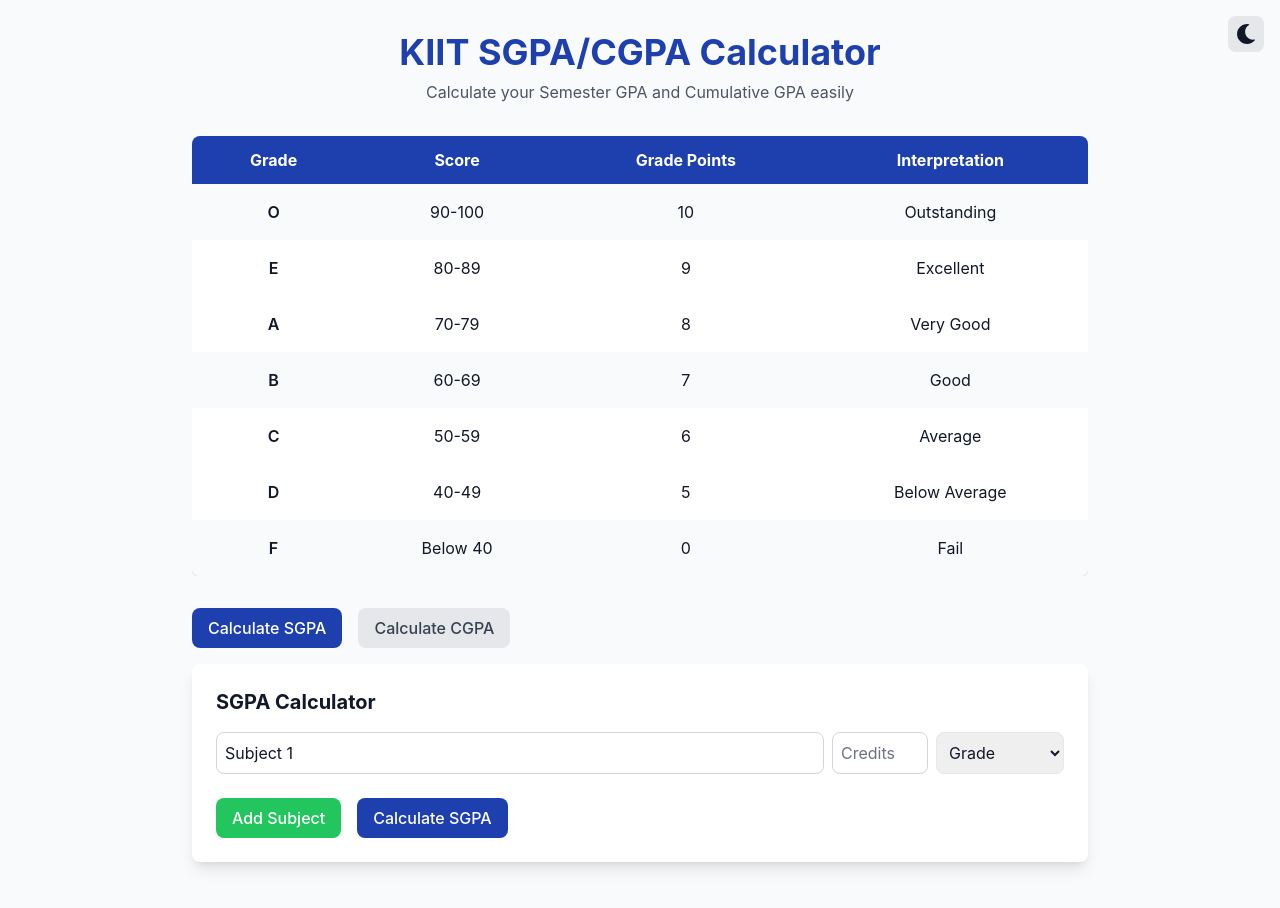
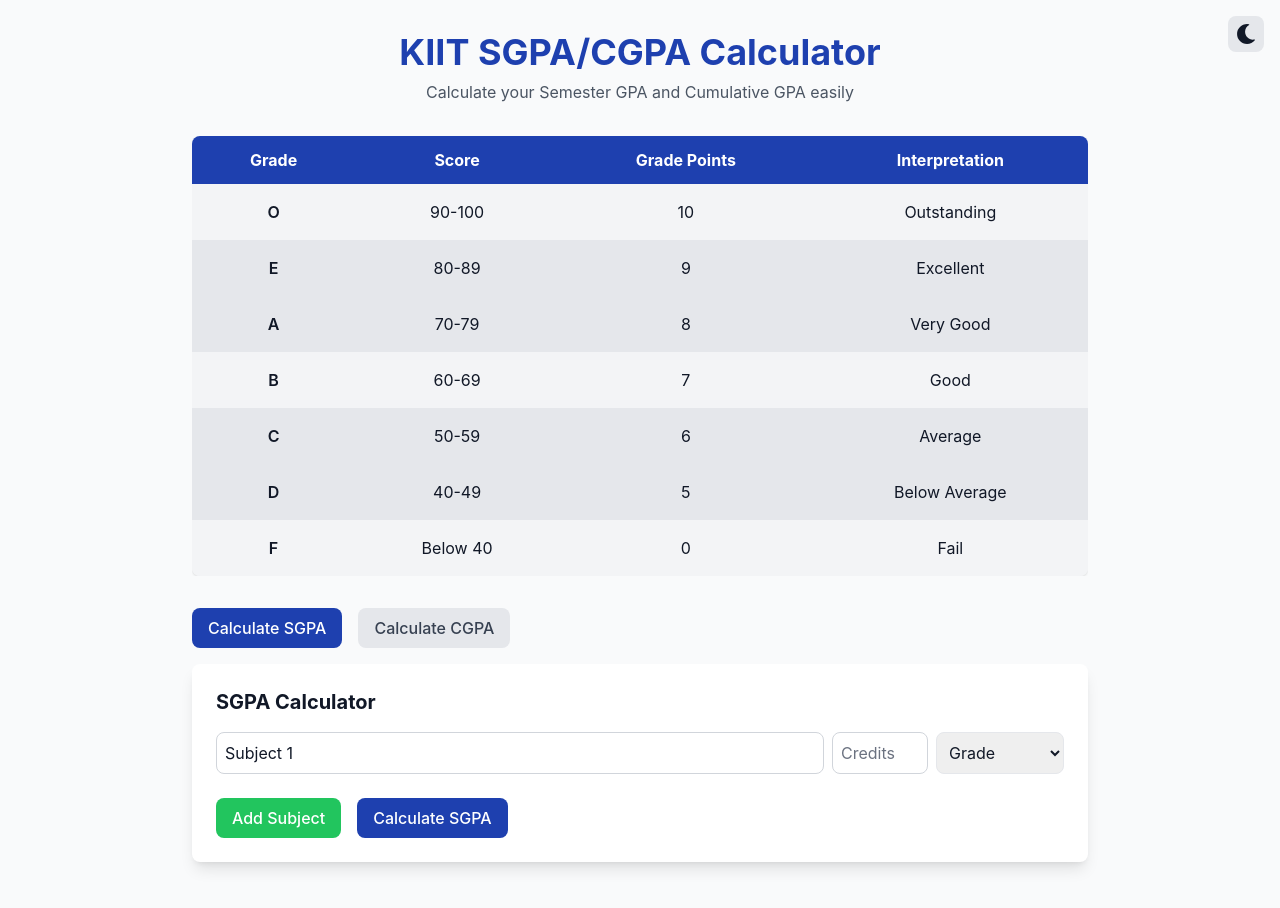
Before and after one commit to ravikant-diwakar/KIIT-SGPA-CGPA-CALCULATOR, a React (Vite) app: page / in a window 1280 px wide. Shown: the top 908 px of the page. Built offline with nearby package versions, Linux system fonts and the light colour scheme.

Commit message:
Initial commit

```diff
--- a/src/components/GradeTable.jsx
+++ b/src/components/GradeTable.jsx
@@ -79,8 +79,8 @@
               key={index}
               className={
                 index % 3 === 0
-                  ? 'bg-gray-50 dark:bg-gray-800'
-                  : 'bg-white dark:bg-gray-800'
+                  ? 'bg-gray-100 dark:bg-gray-800'
+                  : 'bg-gray-200 dark:bg-gray-700'
               }
             >
               <td className="px-2 py-3 sm:px-4 sm:py-3 md:px-6 md:py-4 text-center font-semibold text-xs sm:text-sm md:text-base">{item.grade}</td>
```
